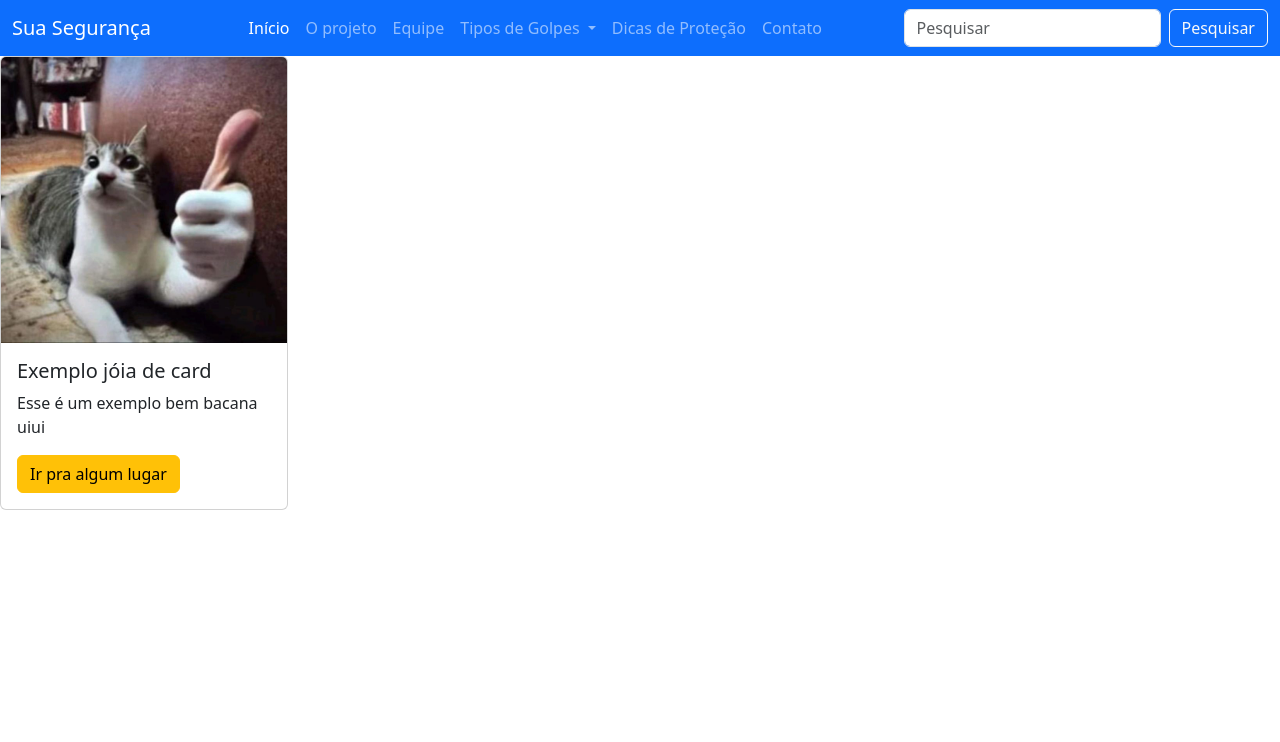
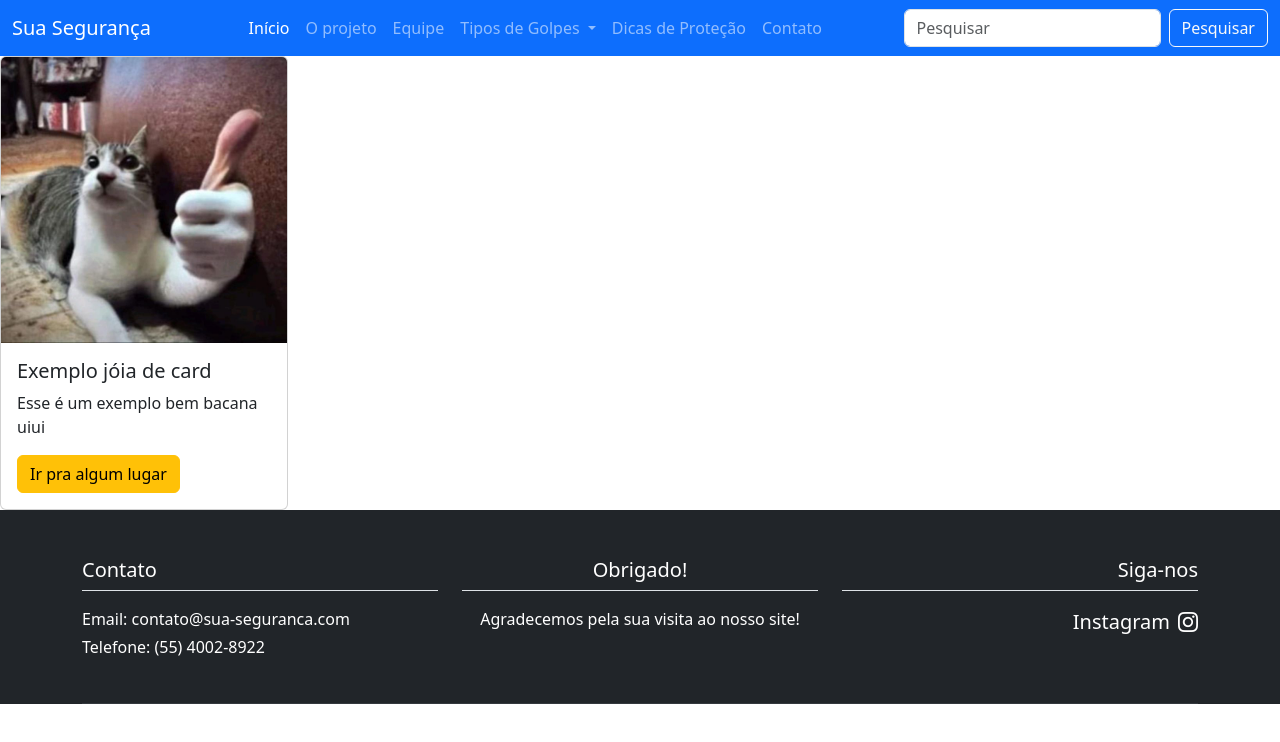
Before and after one commit to kappannotavio/SuaSeguranca, a plain HTML site: page index.html in a window 1280 px wide. Drawn offline with nearby package versions, Linux system fonts and the light colour scheme.

Commit message:
Add a footer
.,.

```diff
--- a/index.html
+++ b/index.html
@@ -71,7 +71,46 @@
   </div>
 </div>
 
+<!-- Rodapé -->
+<footer class="bg-dark text-white pt-5 position-relative">
+  <div class="container">
 
+    <div class="row">
+
+      <!-- Contato -->
+      <div class="col-md-4 mb-4">
+        <h5 class="mb-3 border-bottom pb-2">Contato</h5>
+        <p class="mb-1">Email: contato@sua-seguranca.com</p>
+        <p class="mb-1">Telefone: (55) 4002-8922</p>
+
+      </div>
+
+      <!-- Mensagem -->
+      <div class="col-md-4 mb-4 text-center">
+        <h5 class="mb-3 border-bottom pb-2">Obrigado!</h5>
+        <p class="mb-0">Agradecemos pela sua visita ao nosso site!</p>
+      </div>
+
+      <!-- Redes sociais -->
+      <div class="col-md-4 mb-4 text-md-end text-center">
+        <h5 class="mb-3 border-bottom pb-2">Siga-nos</h5>
+        <div class="d-flex justify-content-center justify-content-md-end">
+          <a href="https://www.instagram.com/computacaouri" target="_blank" class="text-white fs-5 d-inline-flex align-items-center text-decoration-none" aria-label="Instagram">
+            <span class="me-2">Instagram</span>
+            <i class="bi bi-instagram"></i>
+          </a>
+        </div>
+      </div>
+
+    </div>
+
+    <hr class="border-secondary">
+
+  </div>
+</footer>
+
+
+<link rel="stylesheet" href="https://cdn.jsdelivr.net/npm/bootstrap-icons@1.11.0/font/bootstrap-icons.css">
 
 <script src="https://cdn.jsdelivr.net/npm/bootstrap@5.3.8/dist/js/bootstrap.bundle.min.js" integrity="sha384-FKyoEForCGlyvwx9Hj09JcYn3nv7wiPVlz7YYwJrWVcXK/BmnVDxM+D2scQbITxI" crossorigin="anonymous"></script>
 </body>
```
